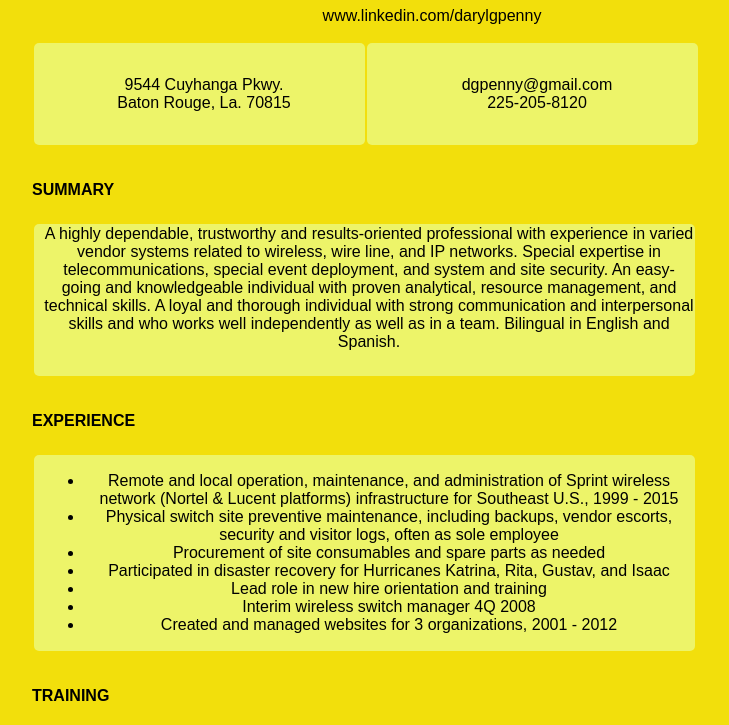
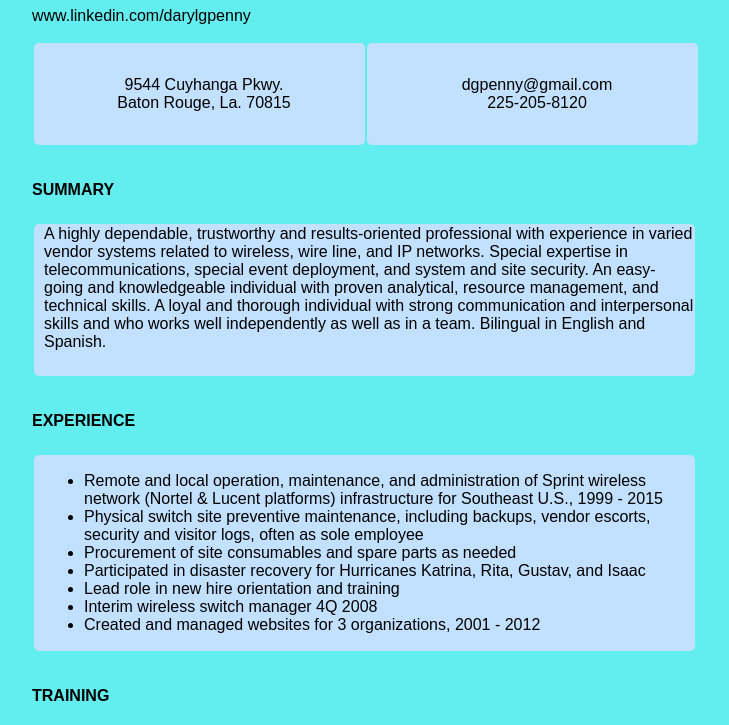
Before and after one commit to dgpenny/resume, a plain HTML site: page index.html in a window 1280 px wide. Shown: the part 73-798 px from the top of the page, without its empty margins (208-937 px from the left). Drawn offline with Linux system fonts and the light colour scheme.

Commit message:
Update index.html

```diff
--- a/index.html
+++ b/index.html
@@ -9,7 +9,7 @@
 <meta http-equiv="content-type" content="text/html; charset=utf-8">
 <title>Resume | Daryl G. Penny</title>
 
-<link rel="stylesheet" type="text/css" href="style.css">
+<link rel="stylesheet" type="text/css" href="style_old.css">
 
 <link rel="stylesheet" href="print.css" type="text/css" media="print" >
 <SCRIPT LANGUAGE="JavaScript" type="text/javascript">
```
